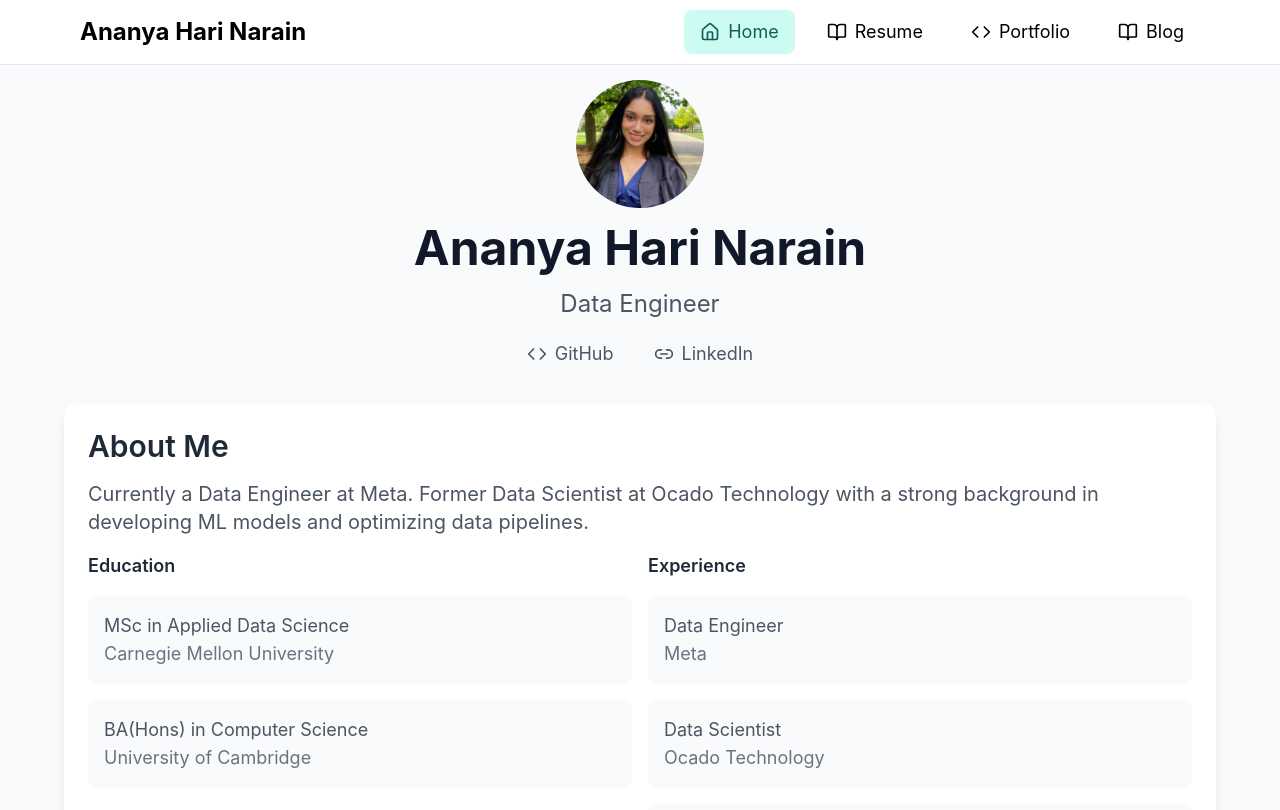
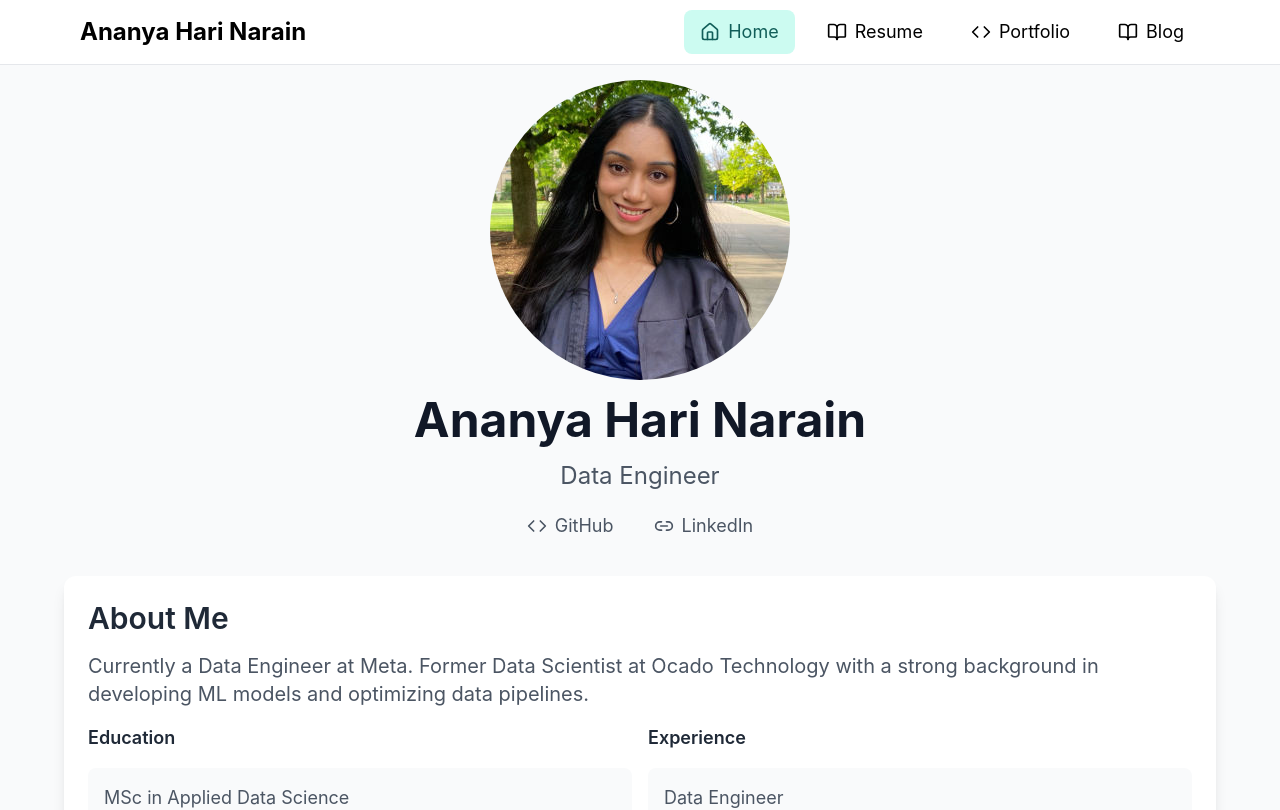
Before and after one commit to AnanyaHN27/AnanyaHN27.github.io, a React (Create React App) app: page / in a window 1280 px wide. Shown: the top 810 px of the page. Built offline with nearby package versions, Linux system fonts and the light colour scheme.

Commit message:
Contact remove

```diff
--- a/src/App.js
+++ b/src/App.js
@@ -75,7 +75,7 @@ const Portfolio = () => {
                 <img
                   src="/images/headshot.jpeg"
                   alt="Profile"
-                  className="mx-auto rounded-full w-32 h-32"
+                  className="mx-auto rounded-full"
                 />
                 <h1 className="text-5xl font-bold text-gray-900">Ananya Hari Narain</h1>
                 <p className="text-2xl text-gray-600">Data Engineer</p>
```
